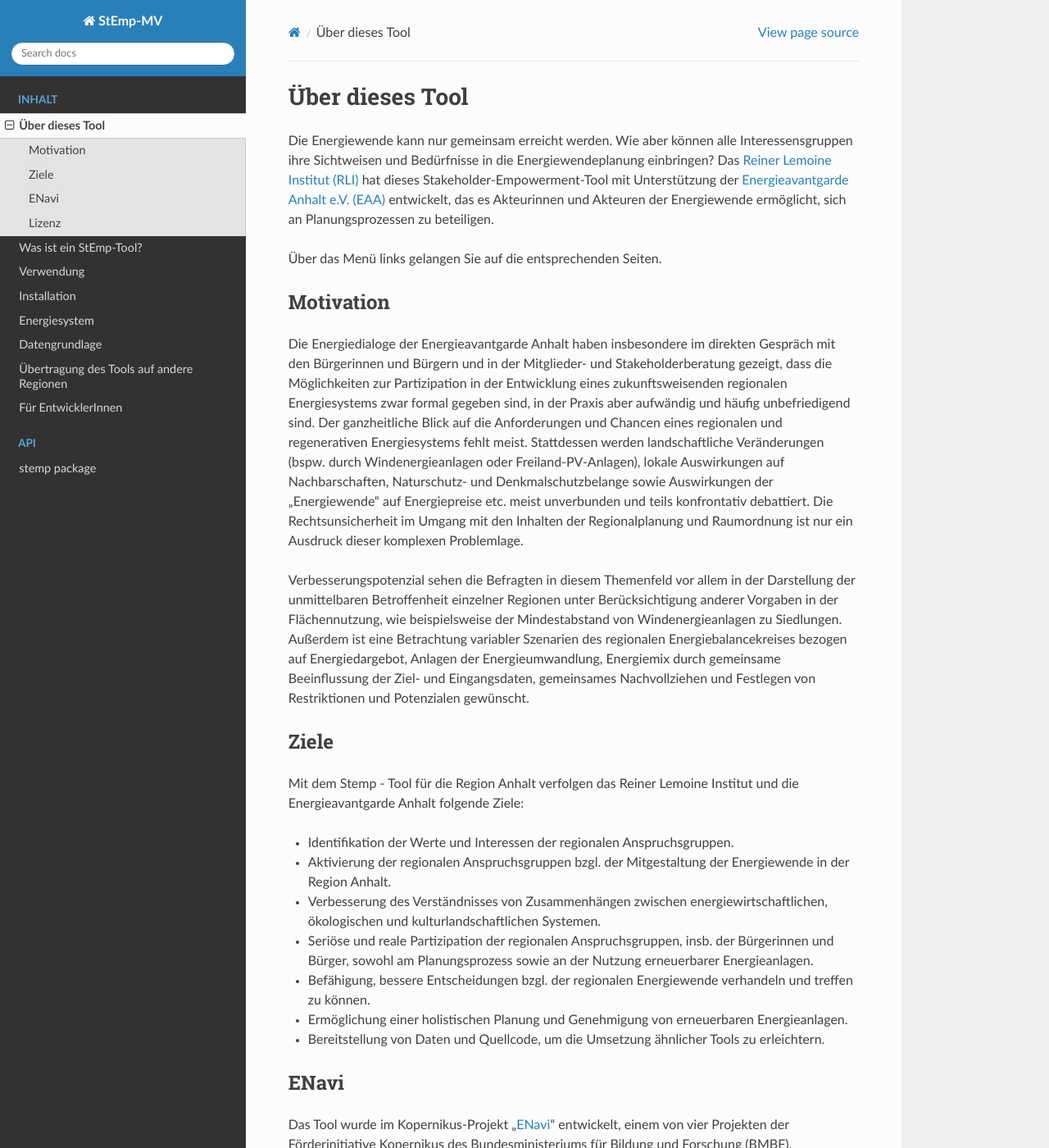
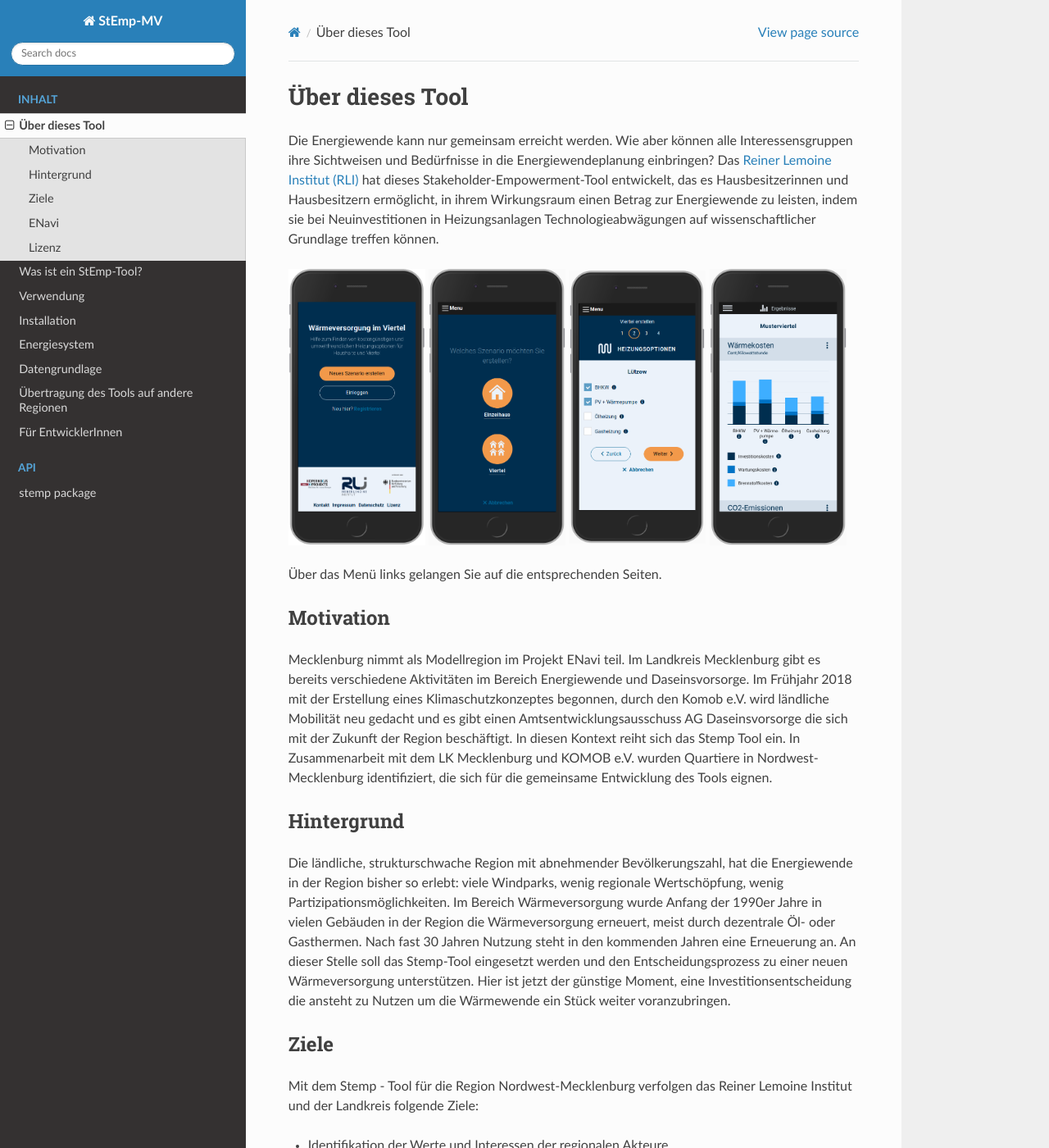
Before and after one commit to rl-institut/WAM_APP_stemp_mv, a Sphinx documentation site: the page built from doc/about.rst, in a window 1280 px wide and 1400 px high. Shown: the whole window at 82% size. Built offline with Sphinx 7.4.7 and the Read the Docs theme 2.0.0, drawn with Linux system fonts in a browser that asks for light colours; the version number could not be read and is left out; some of the changed text lies outside the part shown.

Commit message:
Changed about.rst text and added images

```diff
--- a/doc/about.rst
+++ b/doc/about.rst
@@ -3,34 +3,59 @@
 Über dieses Tool
 ================
 
-Die Energiewende kann nur gemeinsam erreicht werden. Wie aber können alle
-Interessensgruppen ihre Sichtweisen und Bedürfnisse in die Energiewendeplanung
-einbringen? Das `Reiner Lemoine Institut (RLI)
-<https://reiner-lemoine-institut.de/>`_ hat dieses Stakeholder-Empowerment-Tool
-mit Unterstützung der `Energieavantgarde Anhalt e.V. (EAA)
-<https://www.energieavantgarde.de/>`_ entwickelt, das es Akteurinnen und
-Akteuren der Energiewende ermöglicht, sich an Planungsprozessen zu beteiligen.
+Die Energiewende kann nur gemeinsam erreicht werden.
+Wie aber können alle Interessensgruppen ihre Sichtweisen und Bedürfnisse in die Energiewendeplanung einbringen?
+Das `Reiner Lemoine Institut (RLI)
+<https://reiner-lemoine-institut.de/>`_ hat dieses Stakeholder-Empowerment-Tool entwickelt,
+das es Hausbesitzerinnen und Hausbesitzern ermöglicht, in ihrem Wirkungsraum einen Betrag zur Energiewende zu leisten,
+indem sie bei Neuinvestitionen in Heizungsanlagen Technologieabwägungen auf wissenschaftlicher Grundlage treffen können.
 
+.. image:: _static/Waerme_HP_device.png
+  :width: 24%
+  :alt: Startseite
+.. image:: _static/Waerme_Szenario_device.png
+  :width: 24%
+  :alt: Szenariowahl
+.. image:: _static/Waerme_Heizungsoptionen_device.png
+  :width: 24%
+  :alt: Heizungsoptionen
+.. image:: _static/Waerme_Ergebnisse_device.png
+  :width: 24%
+  :alt: Ergebnisse
 
 Über das Menü links gelangen Sie auf die entsprechenden Seiten.
 
 Motivation
 ----------
 
-Die Energiedialoge der Energieavantgarde Anhalt haben insbesondere im direkten Gespräch mit den Bürgerinnen und Bürgern und in der Mitglieder- und Stakeholderberatung gezeigt, dass die Möglichkeiten zur Partizipation in der Entwicklung eines zukunftsweisenden regionalen Energiesystems zwar formal gegeben sind, in der Praxis aber aufwändig und häufig unbefriedigend sind. Der ganzheitliche Blick auf die Anforderungen und Chancen eines regionalen und regenerativen Energiesystems fehlt meist. Stattdessen werden landschaftliche Veränderungen (bspw. durch Windenergieanlagen oder Freiland-PV-Anlagen), lokale Auswirkungen auf Nachbarschaften, Naturschutz- und Denkmalschutzbelange sowie Auswirkungen der „Energiewende“ auf Energiepreise etc. meist unverbunden und teils konfrontativ debattiert. Die Rechtsunsicherheit im Umgang mit den Inhalten der Regionalplanung und Raumordnung ist nur ein Ausdruck dieser komplexen Problemlage.
+Mecklenburg nimmt als Modellregion im Projekt ENavi teil.
+Im Landkreis Mecklenburg gibt es bereits verschiedene Aktivitäten im Bereich Energiewende und Daseinsvorsorge.
+Im  Frühjahr 2018 mit der Erstellung eines Klimaschutzkonzeptes begonnen,
+durch den Komob e.V. wird ländliche Mobilität neu gedacht und es gibt einen Amtsentwicklungsausschuss AG Daseinsvorsorge die sich mit der Zukunft der Region beschäftigt.
+In diesen Kontext reiht sich das Stemp Tool ein.
+In Zusammenarbeit mit dem LK Mecklenburg und KOMOB e.V. wurden Quartiere in Nordwest-Mecklenburg identifiziert,
+die sich für die gemeinsame Entwicklung des Tools eignen.
 
-Verbesserungspotenzial sehen die Befragten in diesem Themenfeld vor allem in der Darstellung der unmittelbaren Betroffenheit einzelner Regionen unter Berücksichtigung anderer Vorgaben in der Flächennutzung, wie beispielsweise der Mindestabstand von Windenergieanlagen zu Siedlungen. Außerdem ist eine Betrachtung variabler Szenarien des regionalen Energiebalancekreises bezogen auf Energiedargebot, Anlagen der Energieumwandlung, Energiemix durch gemeinsame Beeinflussung der Ziel- und Eingangsdaten, gemeinsames Nachvollziehen und Festlegen von Restriktionen und Potenzialen gewünscht.
+Hintergrund
+-----------
+
+Die ländliche, strukturschwache Region mit abnehmender Bevölkerungszahl, hat die Energiewende in der Region bisher so erlebt:
+viele Windparks, wenig regionale Wertschöpfung, wenig Partizipationsmöglichkeiten.
+Im Bereich Wärmeversorgung wurde Anfang der 1990er Jahre in vielen Gebäuden in der Region die Wärmeversorgung erneuert,
+meist durch dezentrale Öl- oder Gasthermen. Nach fast 30 Jahren Nutzung steht in den kommenden Jahren eine Erneuerung an.
+An dieser Stelle soll das Stemp-Tool eingesetzt werden und den Entscheidungsprozess zu einer neuen Wärmeversorgung unterstützen.
+Hier ist jetzt der günstige Moment, eine Investitionsentscheidung die ansteht zu Nutzen um die Wärmewende ein Stück weiter voranzubringen.
+
 
 Ziele
 -----
-Mit dem Stemp - Tool für die Region Anhalt verfolgen das Reiner Lemoine Institut und die Energieavantgarde Anhalt folgende Ziele:
+Mit dem Stemp - Tool für die Region Nordwest-Mecklenburg verfolgen das Reiner Lemoine Institut und der Landkreis folgende Ziele:
 
-- Identifikation der Werte und Interessen der regionalen Anspruchsgruppen.
-- Aktivierung der regionalen Anspruchsgruppen bzgl. der Mitgestaltung der Energiewende in der Region Anhalt.
-- Verbesserung des Verständnisses von Zusammenhängen zwischen energiewirtschaftlichen, ökologischen und kulturlandschaftlichen Systemen.
-- Seriöse und reale Partizipation der regionalen Anspruchsgruppen, insb. der Bürgerinnen und Bürger, sowohl am Planungsprozess sowie an der Nutzung erneuerbarer Energieanlagen.
-- Befähigung, bessere Entscheidungen bzgl. der regionalen Energiewende verhandeln und treffen zu können.
-- Ermöglichung einer holistischen Planung und Genehmigung von erneuerbaren Energieanlagen.
+- Identifikation der Werte und Interessen der regionalen Akteure
+- Verbesserung des Verständnisses von Zusammenhängen zwischen technischen, energiewirtschaftlichen und ökologischen Eigenschaften von Heizungssystemen
+- Transparente und interessensneutrale Bereitstellung von Informationen zu verschiedenen Heizungstechnologien auf wissenschaftlicher Grundlage aber in der Darstellung an die Zivilgesellschaft angepasst.
+- Befähigung, bessere Entscheidungen treffen zu können
+- Beitrag zu ‚Daseinsvorsorge‘ damit die Region durch die Energiewende nachhaltig profitieren kann anstatt abgehängt zu werden
 - Bereitstellung von Daten und Quellcode, um die Umsetzung ähnlicher Tools zu erleichtern.
 
 ENavi
```
Also changed, not shown: doc/_static/Waerme_Ergebnisse_device.png (added), doc/_static/Waerme_HP_device.png (added), doc/_static/Waerme_Heizungsoptionen_device.png (added), doc/_static/Waerme_Szenario_device.png (added), doc/_static/Waerme_Viertelstruktur_device.png (added).
